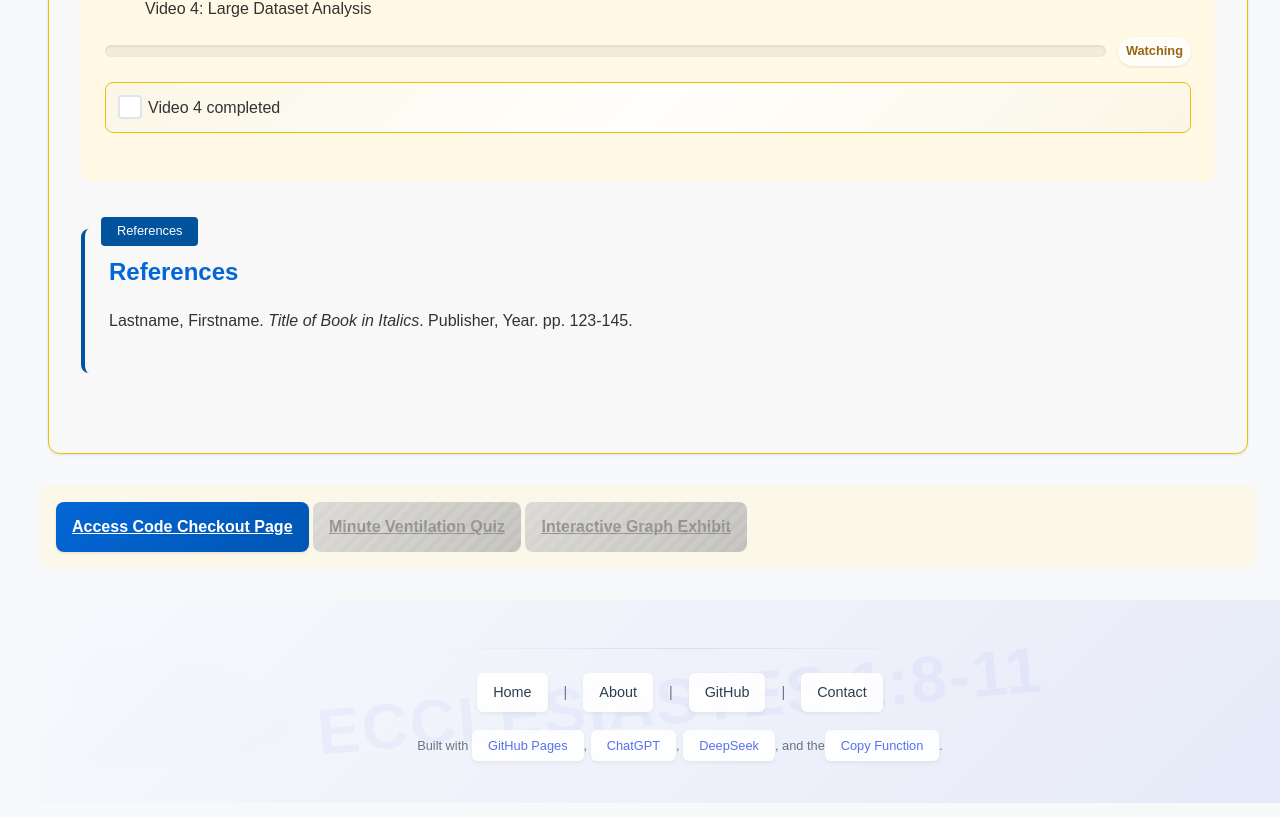
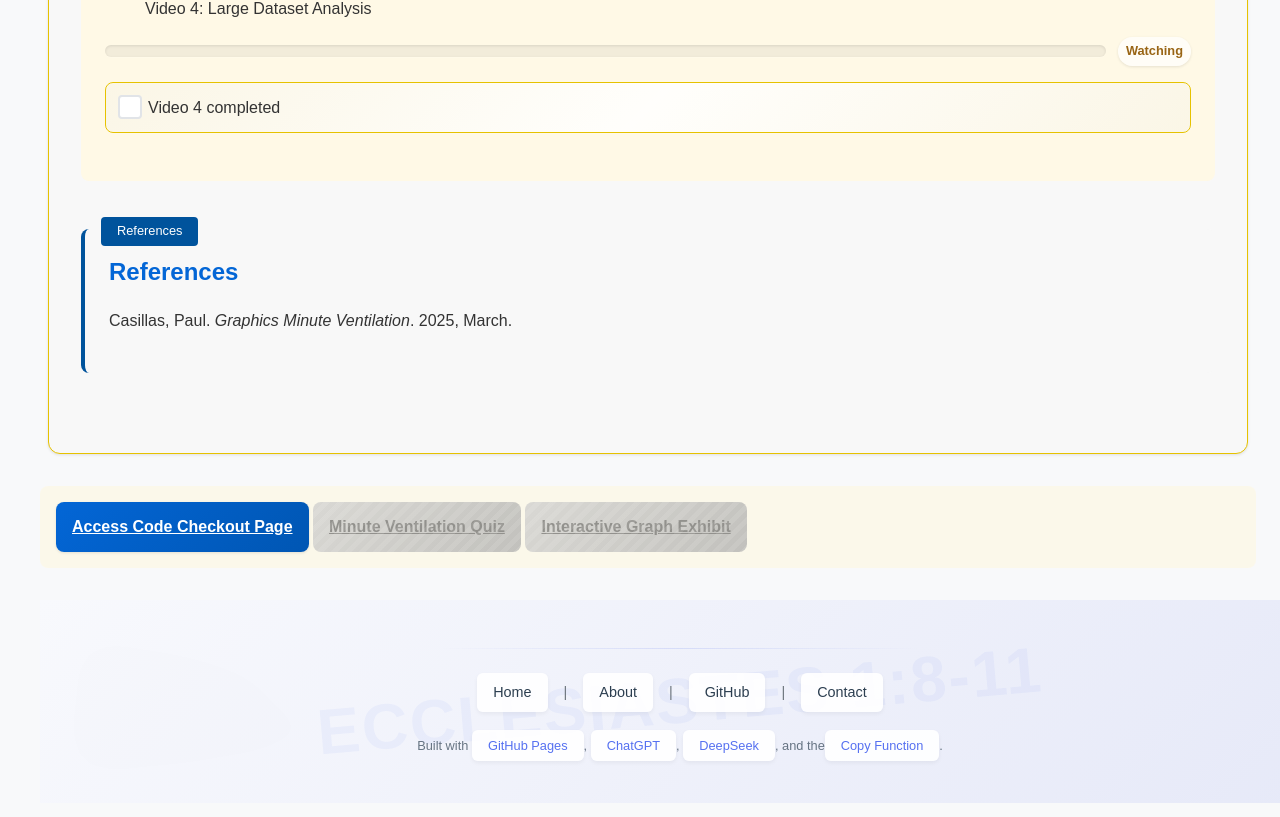
Before and after one commit to ZBZFirst/info, a Jekyll site: the page built from quiz1/MinuteVentilationExplained.md, in a window 1280 px wide and 900 px high, scrolled down 5066 px, cut to the strip 83-900 px from the top of the window. Built offline with Jekyll 4.4.1, drawn with Linux system fonts in a browser that asks for light colours.

Commit message:
Update MinuteVentilationExplained.md

```diff
--- a/quiz1/MinuteVentilationExplained.md
+++ b/quiz1/MinuteVentilationExplained.md
@@ -182,7 +182,7 @@
     <section class="content-group references-container">
         <h2 class="section-title">References</h2>
         <div class="citation-item">
-            <p>Lastname, Firstname. <cite>Title of Book in Italics</cite>. Publisher, Year. <span class="citation-page">pp. 123-145.</span></p>
+            <p>Casillas, Paul. <cite>Graphics Minute Ventilation</cite>. 2025, March. <span class="citation-page"></span></p>
         </div>
     </section>
 </article>
```
